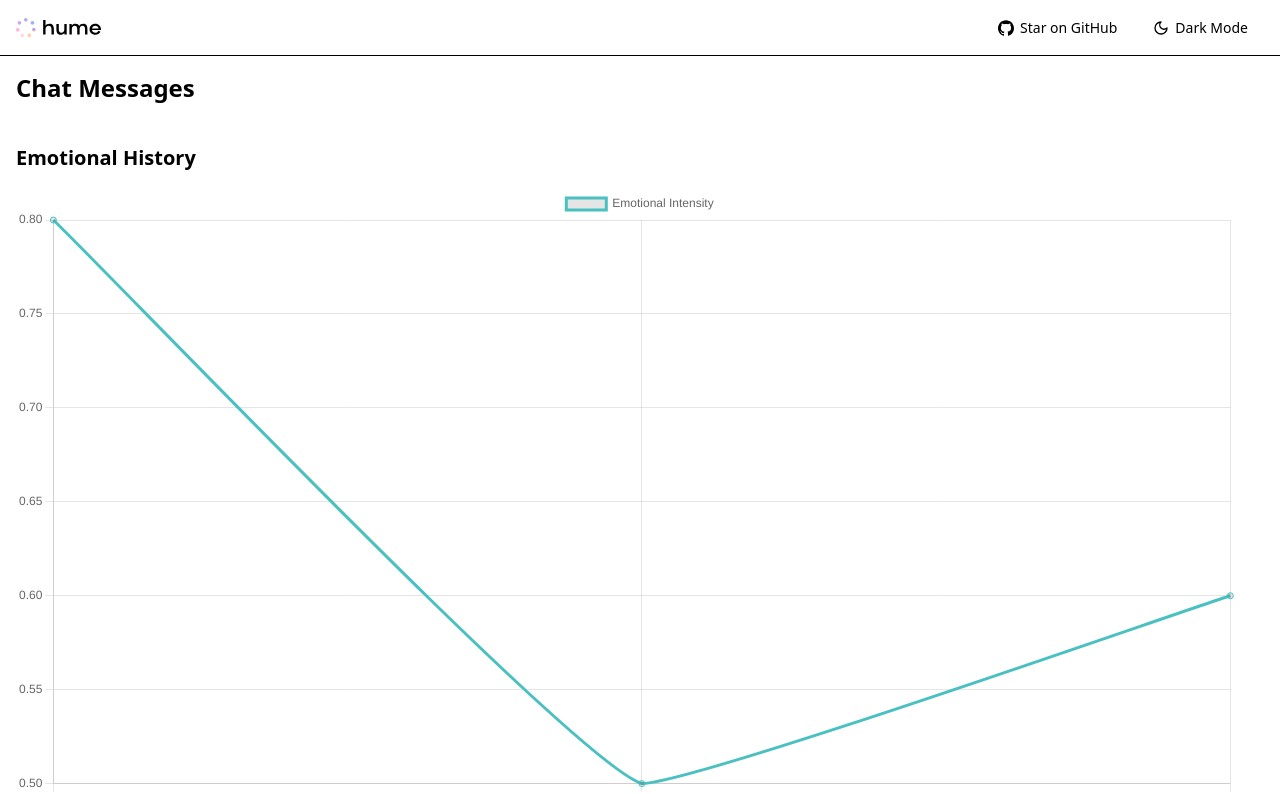
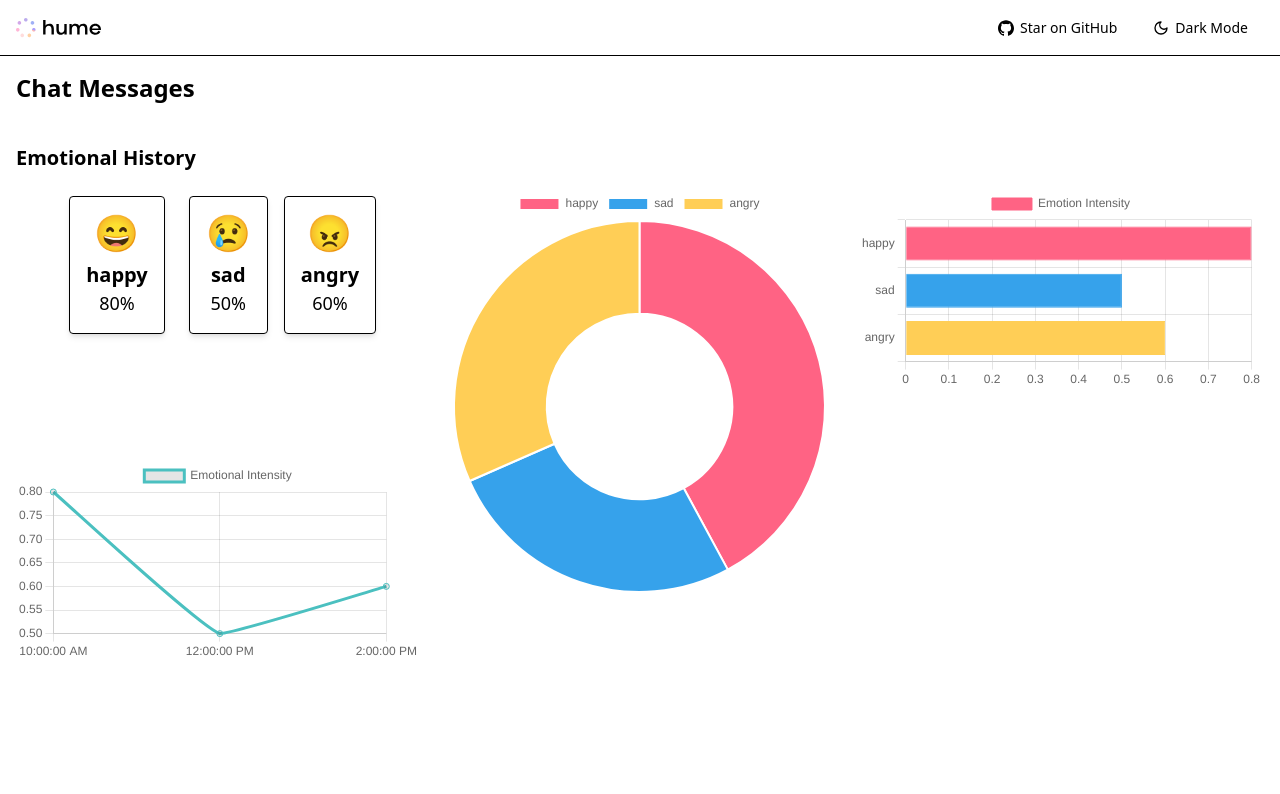
Before and after one commit to paige-ingram/calhacks2024, a Next.js app: page /chats in a window 1280 px wide. Shown: the top 794 px of the page. Built offline with nearby package versions, Linux system fonts and the light colour scheme; no server answers.

Commit message:
Add Bar Chart and Re-structure

```diff
--- a/app/chats/page.tsx
+++ b/app/chats/page.tsx
@@ -1,9 +1,10 @@
-"use client";  // Add this at the top
+"use client";
 
 import PrintChats from "@/components/PrintChats";
-import EmotionChart from "@/components/EmotionChart"; // Import EmotionChart
-import EmotionCards from "@/components/EmotionCards"; // Import EmotionCards
-import EmotionDonutChart from "@/components/EmotionDonutChart"; // Import EmotionDonutChart
+import EmotionChart from "@/components/EmotionChart";
+import EmotionCards from "@/components/EmotionCards";
+import EmotionDonutChart from "@/components/EmotionDonutChart";
+import EmotionBarChart from "@/components/EmotionBarChart";
 import { useState, useEffect } from "react";
 
 export default function ChatsPage() {
@@ -28,18 +29,30 @@ export default function ChatsPage() {
       <h1 className="text-2xl font-bold mb-4">Chat Messages</h1>
       <PrintChats accessToken={accessToken} />
 
-      {/* Render the emotional chart */}
       <h2 className="text-xl font-bold mt-6 mb-4">Emotional History</h2>
+
       {emotionalData && (
-        <>
-          <EmotionChart data={emotionalData} />
-          <EmotionCards data={emotionalData} />
+        <div className="grid grid-cols-1 sm:grid-cols-2 md:grid-cols-3 gap-4">
+          {/* Emotion Cards */}
+          <div className="w-full">
+            <EmotionCards data={emotionalData} />
+          </div>
 
-          {/* Add the Donut Chart after EmotionCards */}
-          <div className="mt-8">
+          {/* Emotion Donut Chart */}
+          <div className="w-full h-64">
             <EmotionDonutChart data={emotionalData} />
           </div>
-        </>
+
+          {/* Emotion Intensity Bar Chart */}
+          <div className="w-full h-64">
+            <EmotionBarChart data={emotionalData} />
+          </div>
+
+          {/* Emotion Chart */}
+          <div className="w-full h-64">
+            <EmotionChart data={emotionalData} />
+          </div>
+        </div>
       )}
     </div>
   );
--- /dev/null
+++ b/components/EmotionBarChart.tsx
@@ -0,0 +1,39 @@
+import { useEffect, useState } from "react";
+import { Bar } from "react-chartjs-2";
+import Chart from 'chart.js/auto';
+
+interface EmotionData {
+  emotion: string;
+  intensity: number;
+  timestamp: string;
+}
+
+interface EmotionBarChartProps {
+  data: { emotions: EmotionData[] };
+}
+
+export default function EmotionBarChart({ data }: EmotionBarChartProps) {
+  const [chartData, setChartData] = useState<any>(null);
+
+  useEffect(() => {
+    if (data) {
+      const emotions = data.emotions.map(e => e.emotion);
+      const intensities = data.emotions.map(e => e.intensity);
+
+      setChartData({
+        labels: emotions,
+        datasets: [
+          {
+            label: 'Emotion Intensity',
+            data: intensities,
+            backgroundColor: ['#FF6384', '#36A2EB', '#FFCE56'],
+            borderColor: ['#FF6384', '#36A2EB', '#FFCE56'],
+            borderWidth: 1,
+          },
+        ],
+      });
+    }
+  }, [data]);
+
+  return <div>{chartData && <Bar data={chartData} options={{ indexAxis: 'y' }} />}</div>;
+}
--- a/components/EmotionCards.tsx
+++ b/components/EmotionCards.tsx
@@ -23,7 +23,7 @@ interface EmotionData {
     };
 
     return (
-      <div className="flex flex-wrap">
+      <div className="flex flex-wrap justify-center space-x-4">
         {data.emotions.map((emotionData, index) => (
           <div key={index} className="p-4 m-2 border rounded shadow-md text-center">
             <div className="text-4xl mb-2">{getEmotionEmoji(emotionData.emotion)}</div>
--- a/tailwind.config.js
+++ b/tailwind.config.js
@@ -1,14 +1,13 @@
 /** @type {import('tailwindcss').Config} */
 module.exports = {
   content: [
-    './app/**/*.{js,ts,jsx,tsx}',  // Add the paths to your app folder
-    './components/**/*.{js,ts,jsx,tsx}',  // Add the paths to your components folder
+    './app/**/*.{js,ts,jsx,tsx}',
+    './components/**/*.{js,ts,jsx,tsx}',
   ],
   theme: {
     extend: {
       colors: {
-        // You can extend the default Tailwind colors here if needed
-        border: 'var(--border)',  // Ensure this maps to the right value
+        border: 'var(--border)',
         background: 'var(--background)',
         foreground: 'var(--foreground)',
       },
```
